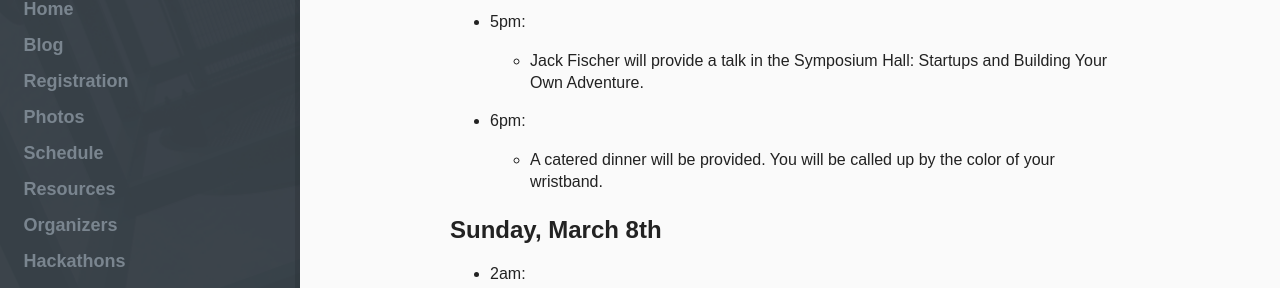
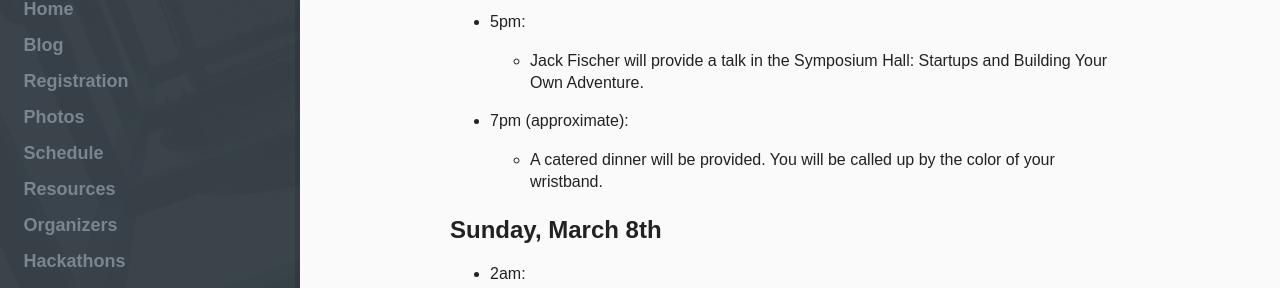
Before and after one commit to hackbinghamton/hackbinghamton.github.io, a Jekyll site: the page built from blog/_posts/2026-03-04-hackbu-2026-information.md, in a window 1280 px wide and 900 px high, scrolled down 1791 px. Shown: the part 148-436 px from the top of the window. Built offline with Jekyll 4.4.1, drawn with Linux system fonts in a browser that asks for light colours.

Commit message:
update dinner time

```diff
--- a/blog/_posts/2026-03-04-hackbu-2026-information.md
+++ b/blog/_posts/2026-03-04-hackbu-2026-information.md
@@ -47,7 +47,7 @@ We will detail the full schedule during the opening ceremony, but here are the i
 	- A catered lunch will be available. You will be called up by the color of your wristband.
 - 5pm:
 	- Jack Fischer will provide a talk in the Symposium Hall: Startups and Building Your Own Adventure.
-- 6pm:
+- 7pm (approximate):
 	- A catered dinner will be provided. You will be called up by the color of your wristband.
 
 ## Sunday, March 8th
```
